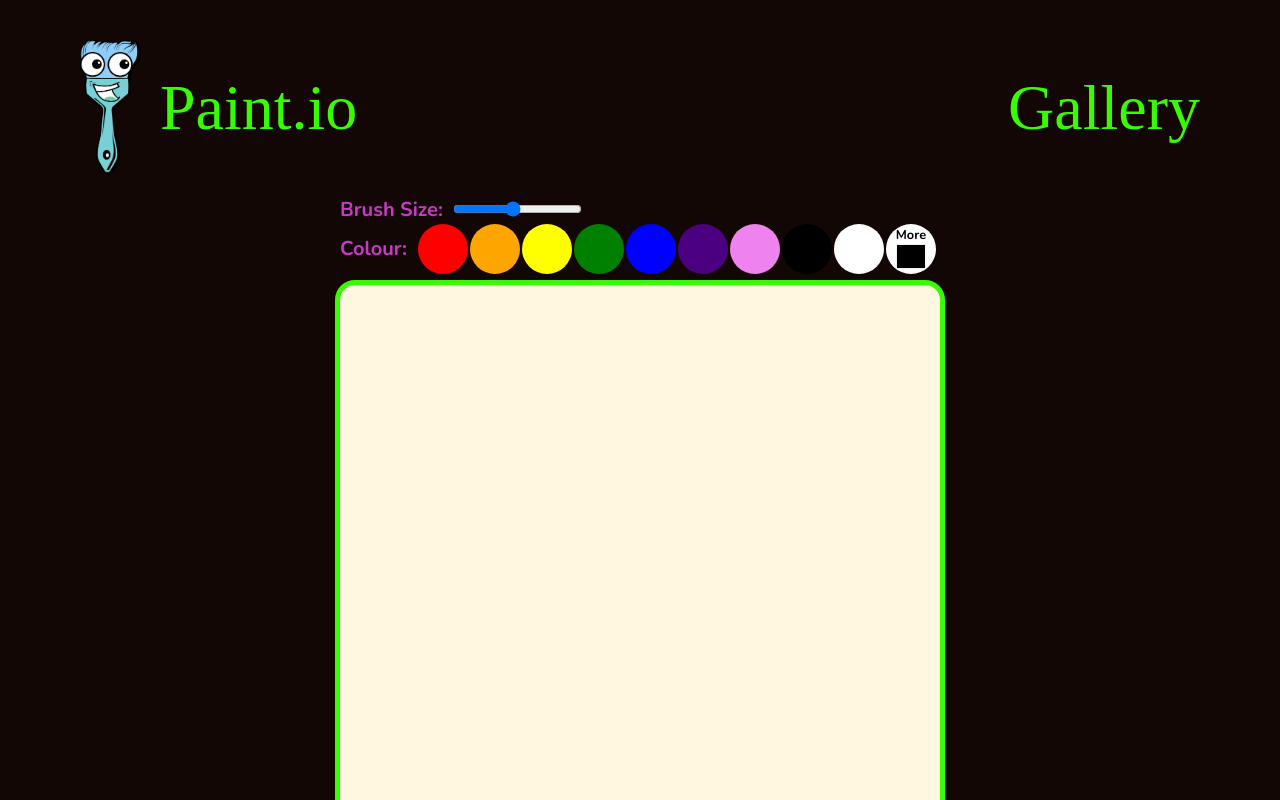
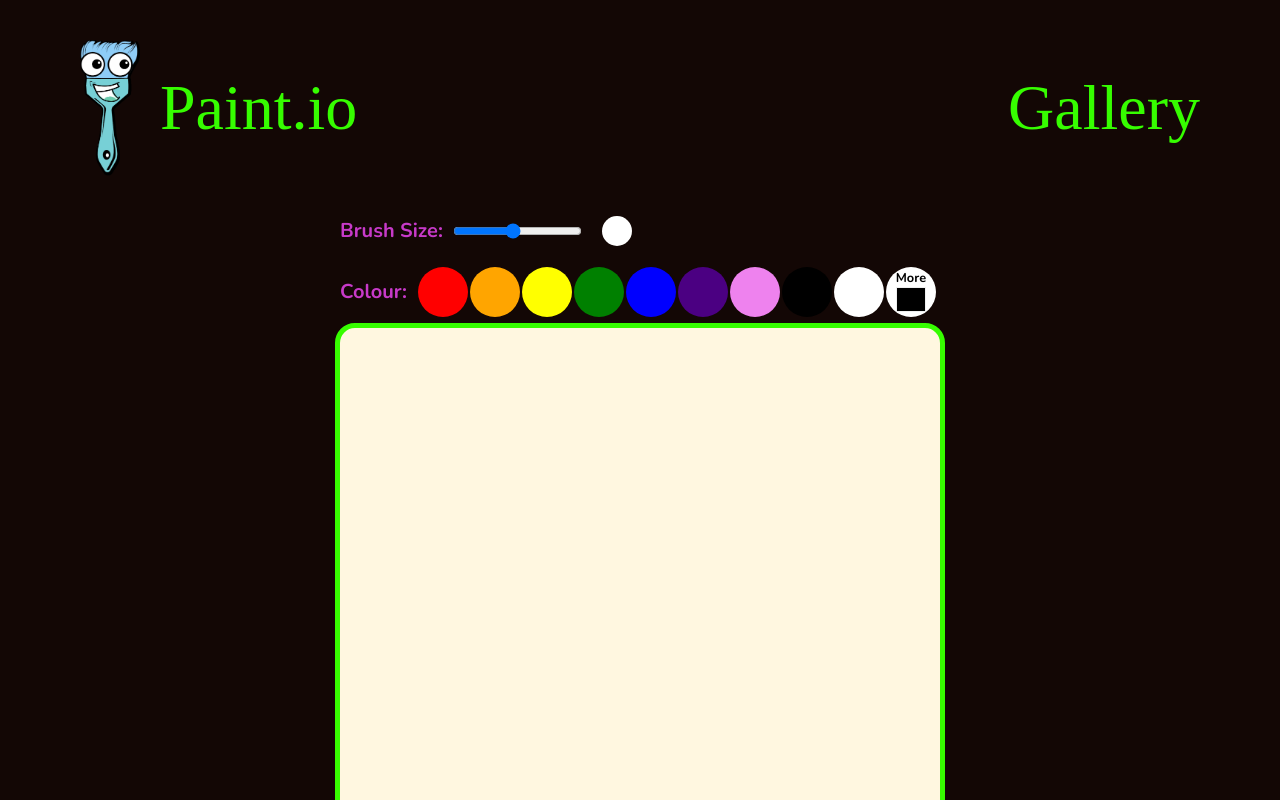
Before and after one commit to danibarker/paint-io, a React (Create React App) app in the folder front-end/: page / in a window 1280 px wide. Shown: the top 800 px of the page. Built offline with nearby package versions, Linux system fonts and the light colour scheme; no server answers; a web font is replaced by a local one.

Commit message:
Add brush size preview

```diff
--- a/front-end/src/components/BrushSelector.js
+++ b/front-end/src/components/BrushSelector.js
@@ -9,6 +9,12 @@ const BrushSelector = ({ setBrushSize ,brushSize}) => {
         onChange={(e) => setBrushSize(e.target.value)}
         value={brushSize}
       />
+      <div className="brush-preview">
+        <div style={{
+          height: (brushSize*2)+"px",
+          width: (brushSize*2)+"px"}}>
+        </div>
+      </div>
     </div>
   );
 };
--- a/front-end/src/css/App.css
+++ b/front-end/src/css/App.css
@@ -60,6 +60,19 @@ h1 {
     flex-direction: column;
     justify-content: center;
     align-items: center;
+}
+
+.brush-preview {
+    width: 70px;
+    height: 70px;
+    display: flex;
+    align-items: center;
+    justify-content: center;
+}
+
+.brush-preview div {
+    background-color: var(--white);
+    border-radius: 50%;
 }
 
 .brush-selector {
```
